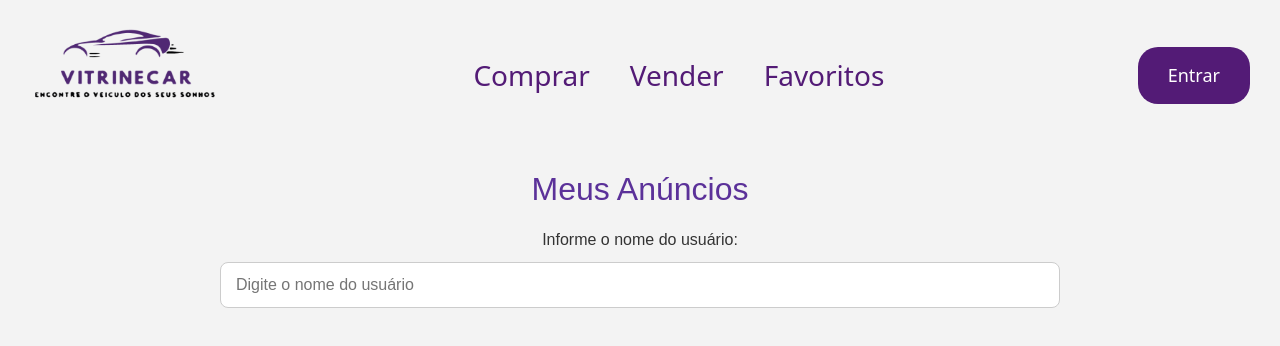
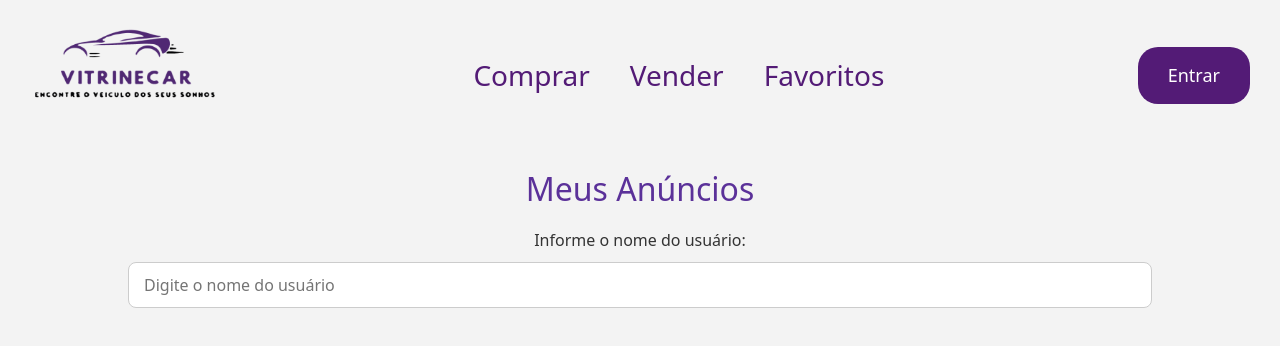
Before and after one commit to nielsonj13/VitrineCar-Front, a Vue app: page /meusanuncio in a window 1280 px wide. Shown: the top 346 px of the page. Built offline with nearby package versions, Linux system fonts and the light colour scheme.

Commit message:
Ajuste nos cards da tela de meus anuncios

```diff
--- a/src/views/TelaMeusAnuncios.vue
+++ b/src/views/TelaMeusAnuncios.vue
@@ -188,10 +188,9 @@ export default {
 <style scoped>
 /* Estilos gerais */
  .container {
-  max-width: 900px;
+    max-width: 80%;
     margin: 0 auto;
-  padding: 20px 30px;
-  font-family: 'Arial', sans-serif;
+    padding: 20px 0;
   }
 
   .content {
@@ -261,8 +260,13 @@ input:focus {
 .usuario-selecionado {
   margin-bottom: 20px;
   font-size: 1rem;
-  text-align: left;
+  text-align: center;
+  display: flex;
+  flex-direction: column;
+  align-items: center;
+  gap: 10px;
 }
+
 
 .usuario-selecionado p {
   margin-bottom: 10px;
```
Lines whose indentation alone changed are shown as unchanged.
